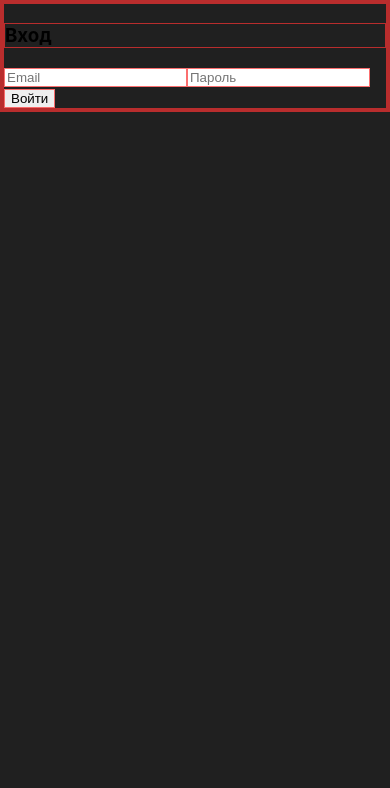
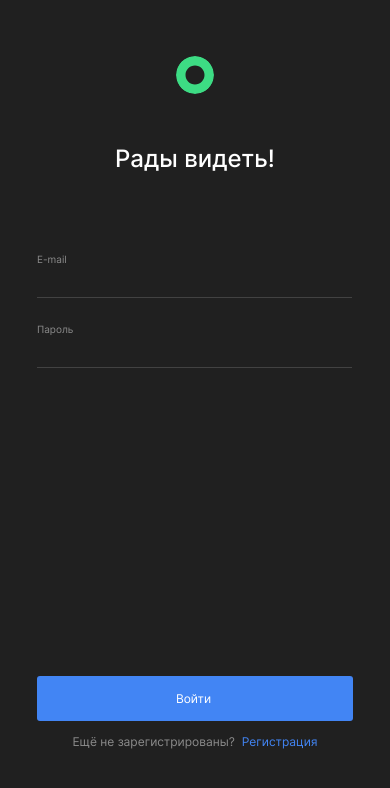
Before and after one commit to FeNjK/movies-explorer-frontend, a React app: page /sign-in in a window 390 px wide. Built offline with nearby package versions, Linux system fonts and the light colour scheme.

Commit message:
add: login finished

```diff
--- a/src/components/App/App.js
+++ b/src/components/App/App.js
@@ -1,6 +1,7 @@
 // Рыба
-import { useState } from 'react';
-import { Routes, Route } from 'react-router-dom';
+import { useEffect, useState } from 'react';
+import { useNavigate, Routes, Route } from 'react-router-dom';
+import apiAuth from '../../utils/ApiAuth';
 import CurrentUserContext from '../../contexts/CurrentUserContext';
 import Login from '../Login/Login.js';
 import Register from '../Register/Register.js';
@@ -18,33 +19,88 @@ function App() {
   // передрать с макета или создать свои карточки с фильмами для теста
 
   const [currentUser, setCurrentUser] = useState({});
-  const [isLoggedIn, setIsLoggedIn] = useState(false);
+  /* const [isLoggedIn, setIsLoggedIn] = useState(false);
+  const [authorizationEmail, setAuthorizationEmail] = useState('');
+  const [registration, setRegistration] = useState(null); */
   const [movies, setMovies] = useState(initialCards); // временное решение
+
+  /* const history = useNavigate();
+
+  function handleTokenCheck() {
+    const jwt = localStorage.getItem('jwt');
+    if (!jwt) {
+      return;
+    }
+
+    apiAuth
+      .getEmail(jwt)
+      .then((data) => {
+        setAuthorizationEmail(data.email);
+        localStorage.setItem('jwt', data.token);
+        setIsLoggedIn(true);
+        history('/');
+      })
+      .catch((err) => {
+        console.log(err);
+      });
+  }
+
+  useEffect(() => {
+    handleTokenCheck();
+  }, []);
+
+  useEffect(() => {
+    if (isLoggedIn) {
+      history('/');
+    }
+  }, [isLoggedIn, history]);
+
+  function handleLogin(data) {
+    apiAuth
+      .autorise(data)
+      .then((res) => {
+        setIsLoggedIn(true);
+        console.log(res.token);
+        setAuthorizationEmail(data.email);
+        localStorage.setItem('jwt', res.token);
+        history('/');
+      })
+      .catch((err) => {
+        console.log(`Возникла ошибка при авторизации пользователя ${err}`);
+        handleInfoToolTipMessage();
+      });
+  }
+
+  function handleRegister(data) {
+    apiAuth
+      .register(data)
+      .then(() => {
+        setRegistration(true);
+        handleInfoToolTipMessage();
+        history('/sign-in');
+      })
+      .catch((err) => {
+        console.log(`Возникла ошибка при регистрации пользователя ${err}`);
+        setRegistration(false);
+        handleInfoToolTipMessage();
+      });
+  }
+
+  function handleSignOut() {
+    setIsLoggedIn(false);
+    localStorage.removeItem('token');
+    history('/sign-in');
+  } */
 
   return (
     <CurrentUserContext.Provider value={currentUser}>
       <div className='app'>
         <Routes>
-          <Route exact strict path='/' element={
-            <Main />
-          }>
-          </Route>
-          <Route exact strict path='/sign-in' element={
-            <Login />
-          }>
-          </Route>
-          <Route exact strict path='/sign-up' element={
-            <Register />
-          }>
-          </Route>
-          <Route exact strict path='/movies' element={
-            <Movies movies={movies} isLoggedIn={isLoggedIn}/>
-          }>
-          </Route>
-          <Route exact strict path='/saved-movies' element={
-            <SavedMovies movies={movies} isLoggedIn={isLoggedIn}/>
-          }>
-          </Route>
+          <Route exact strict path='/' element={<Main />}/>
+          <Route exact strict path='/sign-in' element={<Login /* onLogin={handleLogin}  *//>}/>
+          <Route exact strict path='/sign-up' element={<Register /* onRegister={handleRegister}  *//>}/>
+          <Route exact strict path='/movies' element={<Movies movies={movies} /* isLoggedIn={isLoggedIn} */ />}/>
+          <Route exact strict path='/saved-movies' element={<SavedMovies movies={movies} /* isLoggedIn={isLoggedIn} */ />}/>
         </Routes>
       </div>
     </CurrentUserContext.Provider>
--- a/src/components/Login/Login.css
+++ b/src/components/Login/Login.css
@@ -0,0 +1,171 @@
+.login {
+  display: flex;
+  flex-direction: column;
+  align-items: center;
+  justify-content: center;
+  width: 100%;
+  height: 100%;
+  position: fixed;
+}
+
+@media screen and (max-width: 700px) {
+  .login {
+    position: initial;
+  }
+}
+
+.login__conteiner {
+  display: flex;
+  flex-direction: column;
+  margin: 0;
+  padding: 0;
+}
+
+@media screen and (max-width: 700px) {
+  .login__conteiner {
+    margin: 56px 37px 30px;
+  }
+}
+
+.login__title {
+  text-align: start;
+  font-size: 24px;
+  line-height: 1.21;
+  font-weight: 500;
+  margin: 40px 0 35px;
+  padding: 0;
+  color: #fff;
+}
+
+@media screen and (max-width: 700px) {
+  .login__title {
+    text-align: center;
+    font-size: 24px;
+    line-height: 1.21;
+    margin: 50px 0 75px;
+  }
+}
+
+.login__form {
+  margin: 0 auto;
+  padding: 0;
+  max-width: 396px;
+}
+
+.login__placeholder {
+  font-size: 10px;
+  line-height: 1.2;
+  font-weight: 400;
+  color: #8b8b8b;
+  margin: 0;
+  padding: 0;
+}
+
+.login__input {
+  margin: -1.5px 0 20px;
+  padding: 1px;
+  border: none;
+  border-bottom: 1px solid #424242;
+  font-size: 14px;
+  line-height: 1.21;
+  font-weight: 400;
+  height: 30px;
+  background-color: #202020;
+  color: #ccc;
+  width: 99%;
+  outline: none;
+  background-clip: padding-box;
+}
+
+.login__input:hover {
+  cursor: pointer;
+}
+
+.login__input:focus {
+  cursor: default;
+}
+
+.login__button {
+  width: 100%;
+  height: 45px;
+  margin-top: 200px;
+  text-align: center;
+  font-size: 14px;
+  line-height: 1.21;
+  font-weight: 400;
+  border: none;
+  border-radius: 3px;
+  -webkit-border-radius: 3px;
+  -moz-border-radius: 3px;
+  -ms-border-radius: 3px;
+  -o-border-radius: 3px;
+  background-color: #4285F4;
+  color: #fff;
+  padding: 0 3px 0 0;
+}
+
+.login__button:hover {
+  color: #000;
+  font-size: calc(+100.5%);
+  line-height: calc(+10.5%);
+  font-weight: 500;
+}
+
+@media screen and (max-width: 1023px) {
+  .login__button {
+    margin-top: 201px;
+  }
+}
+
+@media screen and (max-width: 700px) {
+  .login__button {
+    font-size: 12px;
+    line-height: 1.25;
+    margin-top: 288px;
+  }
+}
+
+.login__help {
+  font-size: 14px;
+  line-height: 1.21;
+  font-weight: 400;
+  margin-top: 17px;
+  color: #8B8B8B;
+  text-align: center;
+}
+
+@media screen and (max-width: 700px) {
+  .login__help {
+    font-size: 12px;
+    line-height: 1.25;
+    margin-top: 13.5px;
+  }
+}
+
+.login__link {
+  font-size: 14px;
+  line-height: 1.21;
+  font-weight: 400;
+  margin: 0 0 0 5px;
+  color: #4285F4;
+  text-decoration: none;
+  cursor: pointer;
+}
+
+.login__link:hover {
+  color: #fff;
+}
+
+@media screen and (max-width: 1023px) {
+  .login__link {
+    margin-top: 20px;
+  }
+}
+
+@media screen and (max-width: 700px) {
+  .login__link {
+    font-size: 12px;
+    line-height: 1.25;
+    margin: 0 0 0 7px;
+  }
+}
--- a/src/components/Login/Login.js
+++ b/src/components/Login/Login.js
@@ -1,18 +1,15 @@
-// из старой работы
-
 import { useState } from 'react';
-/* import Header from '../Header/Header'; */
-
+import { Link } from 'react-router-dom';
+import Logo from '../Logo/Logo';
 import './Login.css';
 
-function Login({ onLogin }) {
-  const [loginData, setLoginData] = useState({
+function Login(/* { onLogin } */) {
+  /* const [loginData, setLoginData] = useState({
     email: '',
     password: '',
   });
 
   function handleChange(e) {
-    /* Пример из теории */
     const { name, value } = e.target;
     setLoginData({
       ...loginData,
@@ -20,51 +17,50 @@ function Login({ onLogin }) {
     });
   }
 
-  // Создадим функцию для отмены перезагрузки страницы при сабмите
   function handleSubmit(e) {
     e.preventDefault();
-    // здесь обрабатываем вход в систему
     onLogin(loginData);
-  }
+  } */
 
   return (
-
     <div className='login'>
-      <h3 className='login__title'>Вход</h3>
+      <div className='login__conteiner'>
+        <Logo />
+        <h3 className='login__title'>Рады видеть!</h3>
         <form
           className='login__form'
-        onSubmit={handleSubmit}
+          /* onSubmit={handleSubmit} */
           /* noValidate */
           /* autoComplete='off' */
         >
+          <span className='login__placeholder'>E-mail</span>
           <input
             type='email'
             name='email'
-          placeholder='Email'
             className='login__input'
             id='email'
             minLength='6'
             maxLength='40'
             required
-          value={loginData.email || ''}
-          onChange={handleChange}
+            /* value={loginData.email || ''}
+            onChange={handleChange} */
           />
           {/* Заготовка под валидацию формы по аналогии с попапами*/}
           {/* <span
           className='popup__validation-message popup__validation-message_position_first'
           id='email-error'
         /> */}
+          <span className='login__placeholder'>Пароль</span>
           <input
             type='password'
             name='password'
-          placeholder='Пароль'
             className='login__input'
             id='password'
             minLength='6'
             maxLength='40'
             required
-          value={loginData.password || ''}
-          onChange={handleChange}
+            /* value={loginData.password || ''}
+            onChange={handleChange} */
             autoComplete='off'
           />
           {/* Заготовка под валидацию формы по аналогии с попапами*/}
@@ -72,10 +68,17 @@ function Login({ onLogin }) {
           className='popup__validation-message popup__validation-message_position_second'
           id='password-error'
         /> */}
-        <button type='submit' className='login__button'>
+          <button type='submit' className='login__button app__buttons'>
             Войти
           </button>
         </form>
+        <span className='login__help'>
+          Ещё не зарегистрированы?
+          <Link className='login__link app__links' to='/sign-up'>
+            Регистрация
+          </Link>
+        </span>
+      </div>
     </div>
   );
 }
--- a/src/components/Register/Register.js
+++ b/src/components/Register/Register.js
@@ -3,9 +3,9 @@ import { Link } from 'react-router-dom';
 import Logo from '../Logo/Logo';
 import './Register.css';
 
+function Register(/* { onRegister } */) {
 
-function Register({ onRegister }) {
-  const [registerData, setRegisterData] = useState({
+  /* const [registerData, setRegisterData] = useState({
     name: '',
     email: '',
     password: '',
@@ -22,7 +22,7 @@ function Register({ onRegister }) {
   function handleSubmit(e) {
     e.preventDefault();
     onRegister(registerData);
-  }
+  } */
 
   return (
     <div className='register'>
@@ -31,15 +31,11 @@ function Register({ onRegister }) {
         <h3 className='register__title'>Добро пожаловать!</h3>
         <form
           className='register__form'
-          onSubmit={handleSubmit}
+          /* onSubmit={handleSubmit} */
           /* noValidate */
           /* autoComplete='off' */
         >
-          <span
-            className='register__placeholder '
-          >
-            Имя
-          </span>
+          <span className='register__placeholder'>Имя</span>
           <input
             type='name'
             name='name'
@@ -48,8 +44,8 @@ function Register({ onRegister }) {
             minLength='2'
             maxLength='30'
             required
-            value={registerData.name}
-            onChange={handleChange}
+            /* value={registerData.name}
+            onChange={handleChange} */
             autoComplete='off'
           />
           <span className='register__placeholder'>E-mail</span>
@@ -61,8 +57,8 @@ function Register({ onRegister }) {
             minLength='6'
             maxLength='40'
             required
-            value={registerData.email}
-            onChange={handleChange}
+            /* value={registerData.email}
+            onChange={handleChange} */
             autoComplete='off'
           />
           {/* Заготовка под валидацию формы по аналогии с попапами*/}
@@ -79,8 +75,8 @@ function Register({ onRegister }) {
             minLength='6'
             maxLength='40'
             required
-            value={registerData.password}
-            onChange={handleChange}
+            /* value={registerData.password}
+            onChange={handleChange} */
             autoComplete='off'
           />
           {/* Заготовка под валидацию формы по аналогии с попапами*/}
@@ -92,8 +88,11 @@ function Register({ onRegister }) {
             Зарегистрироваться
           </button>
         </form>
-        <span className='register__help'>Уже зарегистрированы?
-          <Link className='register__link app__links' to='/sing-in'>Войти</Link>
+        <span className='register__help'>
+          Уже зарегистрированы?
+          <Link className='register__link app__links' to='/sign-in'>
+            Войти
+          </Link>
         </span>
       </div>
     </div>
--- a/src/index.css
+++ b/src/index.css
@@ -1,6 +1,6 @@
-body, header, main, Link, footer, section, span, input, button, nav, div, h1, h2, h3, h4, h5, h6, p, a, link, ul, li, img, article {
+/* body, header, main, Link, footer, section, span, input, button, nav, div, h1, h2, h3, h4, h5, h6, p, a, link, ul, li, img, article {
   border: 1px solid rgba(250, 50, 50, 0.7);
-}
+} */
 @import url(./vendor/normalize.css);
 @import url(./vendor/fonts/fonts.css);
 @import url(./components/App/App.css);
```
Also changed, not shown: src/components/Register/Register.css (+0 -7 lines). Lines whose indentation alone changed are shown as unchanged.
